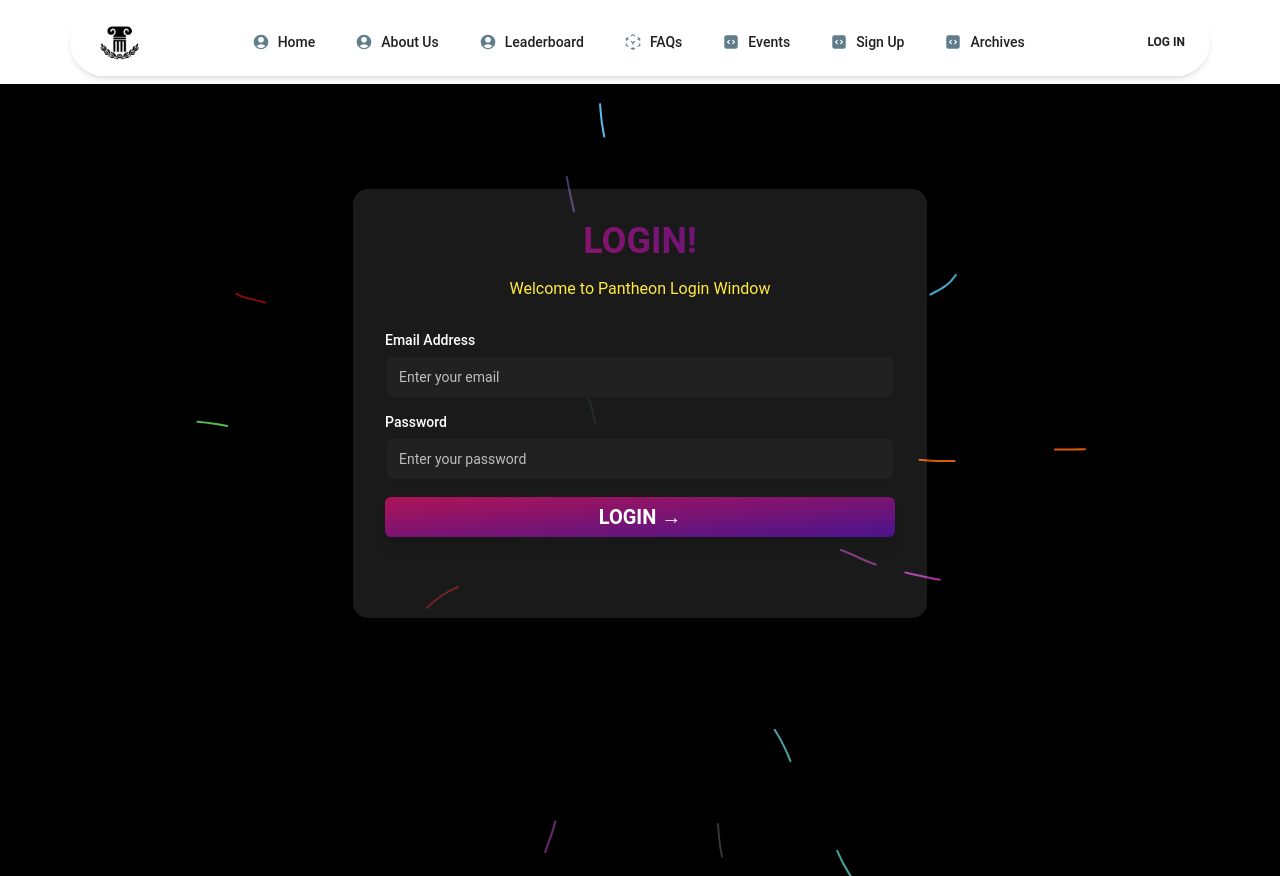
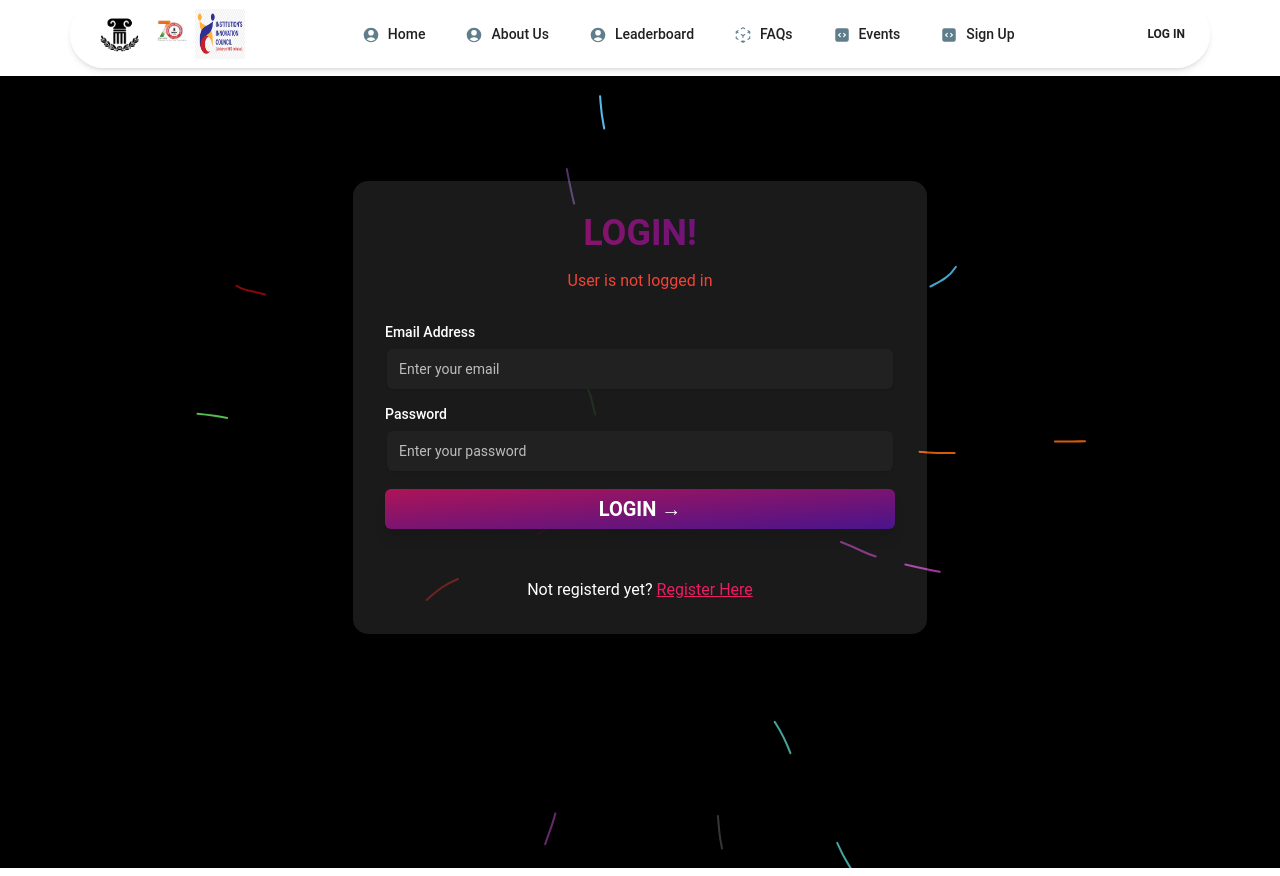
Before and after one commit to anish-k-mishra/PANTHEON_2024, a Next.js app: page /sign-in in a window 1280 px wide. Built offline with nearby package versions, Linux system fonts and the light colour scheme.

Commit message:
z index fix

```diff
--- a/src/app/(app)/team/page.jsx
+++ b/src/app/(app)/team/page.jsx
@@ -2,7 +2,7 @@
 import { useRouter } from "next/navigation";
 import { useState } from "react";
 import { Toaster, toast } from "react-hot-toast";
-import { BackgroundLines } from "../../../components/ui/CreateFormBg";
+// Removed BackgroundLines import
 import { cn } from "../../../lib/utils";
 import { jwtDecode } from "jwt-decode";
 
@@ -10,10 +10,9 @@ export default function Page() {
   const router = useRouter();
 
   return (
-    <div className="relative lg:-mt-10 sm:mt-15 flex flex-col md:flex-row justify-evenly items-center gap-10 min-h-screen md:gap-4">
+    <div className=" lg:-mt-10 sm:mt-15 flex flex-col md:flex-row justify-evenly items-center gap-10 min-h-screen md:gap-4">
       <Toaster position="top-center" reverseOrder={false} />
-      <BackgroundLines className="absolute inset-0 -z-10" />{" "}
-      {/* Ensure it stays in the background */}
+      {/* Removed BackgroundLines component */}
       <CreateTeam
         gradientClass="from-pink-800 to-purple-900"
         title="CREATE TEAM!"
@@ -44,7 +43,7 @@ function CreateTeam({
 }) {
   const router = useRouter();
   const token = localStorage.getItem("token");
-  const [formData, setFormData] = useState({ teamName: isJoinForm ? "" : "" }); // Handle different form data for joining
+  const [formData, setFormData] = useState({ teamName: isJoinForm ? "" : "" });
 
   // Check if the user is authenticated
   if (!token) {
--- a/src/components/CNavbar.jsx
+++ b/src/components/CNavbar.jsx
@@ -1,7 +1,10 @@
 import React, { useEffect, useState } from "react";
 import logoNavbar from "../assets/logo-navbar.png";
 import Link from "next/link";
-import { useRouter } from 'next/navigation';
+import { useRouter } from "next/navigation";
+import p35 from "../assets/70_years.png";
+import p36 from "../assets/iic.png";
+
 import {
   Navbar,
   MobileNav,
@@ -64,7 +67,8 @@ function ProfileMenu({ isLoggedIn, setIsLoggedIn, setIsLoading }) {
               />
               <ChevronDownIcon
                 strokeWidth={2.5}
-                className={`h-3 w-3 transition-transform ${isMenuOpen ? "rotate-180" : ""
+                className={`h-3 w-3 transition-transform ${
+                  isMenuOpen ? "rotate-180" : ""
                 }`}
               />
             </Button>
@@ -84,8 +88,6 @@ function ProfileMenu({ isLoggedIn, setIsLoggedIn, setIsLoading }) {
                         router.push("/");
                         setIsLoading(false);
                       }, 1000);
-        } else if (name === "dashboard") {
-          router.push("/dashboard");
                     }
                     closeMenu();
                   }}
@@ -102,14 +104,15 @@ function ProfileMenu({ isLoggedIn, setIsLoggedIn, setIsLoading }) {
                   <Typography
                     as="span"
                     variant="small"
-        className={`font-normal ${isLastItem ? "text-red-500" : ""}`}
+                    className={`font-normal ${
+                      isLastItem ? "text-red-500" : ""
+                    }`}
                   >
                     {label}
                   </Typography>
                 </MenuItem>
               );
             })}
-
           </MenuList>
         </Menu>
       )}
@@ -125,11 +128,10 @@ const navListItems = (isLoggedIn) => [
   { name: "faq", label: "FAQs", icon: CubeTransparentIcon },
   { name: "events", label: "Events", icon: CodeBracketSquareIcon },
   {
-    name: isLoggedIn ? "joinTeam" : "create",
+    name: isLoggedIn ? "team" : "create",
     label: isLoggedIn ? "Join Team" : "Sign Up",
     icon: CodeBracketSquareIcon,
   },
-  { name: "archives", label: "Archives", icon: CodeBracketSquareIcon },
 ];
 
 function NavList({ isLoggedIn, setIsLoggedIn, setIsNavOpen, isMobileView }) {
@@ -190,9 +192,19 @@ export function CNavbar() {
         </div>
       )}
 
-      <Navbar className="mx-auto max-w-screen-xl p-2 rounded-none md:rounded-full lg:pl-6 lg:mt-2">
+      <Navbar
+        className="mx-auto max-w-screen-xl p-2 rounded-none md:rounded-full lg:pl-6 lg:mt-2"
+        style={{ marginTop: 0 }}
+      >
         <div className="relative mx-auto flex items-center justify-between text-blue-gray-900">
+          <div className="flex">
+            <Link href="/">
               <Image src={logoNavbar} alt="logo" height={50} width={50} />
+            </Link>
+            <Image src={p35} alt="logo" height={50} width={50} />
+            <Image src={p36} alt="logo" height={50} width={50} />
+          </div>
+
           <div className="hidden lg:block">
             <NavList
               isLoggedIn={isLoggedIn}
--- a/src/components/Login.jsx
+++ b/src/components/Login.jsx
@@ -11,9 +11,8 @@ export function Login() {
     password: "",
     otp: "",
   });
-    const [step, setStep] = useState(1);
+  const [step, setStep] = useState(1); // 1: login, 2: otp
   const [isLoggedIn, setIsLoggedIn] = useState(false); // State to check if user is logged in
-    const [loading, setLoading] = useState(false); // Loader state
   const router = useRouter(); // Initialize router
 
   // Check if user is logged in on component mount
@@ -27,7 +26,7 @@ export function Login() {
 
   const handleSubmit = async (e) => {
     e.preventDefault();
-        setLoading(true);
+
     if (step === 1) {
       const res = await fetch("/api/login", {
         method: "POST",
@@ -38,8 +37,6 @@ export function Login() {
       });
 
       const data = await res.json();
-            setLoading(false);
-
       if (res.ok) {
         setStep(2);
       } else {
@@ -58,14 +55,11 @@ export function Login() {
       });
 
       const data = await res.json();
-            setLoading(false);
       if (res.ok) {
-                localStorage.setItem("token", data.token);
-                setIsLoggedIn(true);
-                toast.success("OTP verified. Redirecting to dashboard...");
-                setTimeout(() => {
-                    router.push("/dashboard");
-                }, 2000);
+        localStorage.setItem("token", data.token); // Store JWT token in local storage
+        setIsLoggedIn(true); // Update state to reflect that user is now logged in
+        toast.success("OTP verified. Login successful!");
+        router.push("/dashboard"); // Redirect to dashboard upon successful login
       } else {
         alert(data.message);
       }
@@ -89,16 +83,9 @@ export function Login() {
         {isLoggedIn ? (
           <p className="text-green-500">Redirecting to Dashboard...</p>
         ) : (
-                    <p className="text-yellow-500">Welcome to Pantheon Login Window</p>
+          <p className="text-red-500">User is not logged in</p>
         )}
       </div>
-
-            {/* Show loader while processing */}
-            {loading && (
-                <div className="text-center mb-4">
-                    <p className="text-blue-500">Processing...</p>
-                </div>
-            )}
 
       <form className="my-8" onSubmit={handleSubmit}>
         {step === 1 ? (
@@ -128,7 +115,8 @@ export function Login() {
             </LabelInputContainer>
             <button
               className="bg-gradient-to-br relative group/btn from-pink-800 to-purple-900 block w-full text-white rounded-md h-10 font-bold text-xl shadow-lg mb-2"
-                            type="submit" disabled={loading} // Disable button while loading
+              type="submit"
+              onClick={() => toast.success("OTP Sent on your Email!")}
             >
               LOGIN &rarr;
               <BottomGradient />
@@ -149,7 +137,7 @@ export function Login() {
             </LabelInputContainer>
             <button
               className="bg-gradient-to-br relative group/btn from-black to-neutral-600 block w-full text-white rounded-md h-10 font-medium shadow-lg mb-2"
-                            type="submit" disabled={loading} // Disable button while loading
+              type="submit"
             >
               Verify OTP &rarr;
               <BottomGradient />
@@ -158,6 +146,12 @@ export function Login() {
         )}
         <div className="bg-gradient-to-r from-transparent via-neutral-300 to-transparent my-4 h-[1px] w-full" />
       </form>
+      <p className="text-center text-white mt-4">
+        Not registerd yet?{" "}
+        <a href="/create" className="text-pink-500 underline">
+          Register Here
+        </a>{" "}
+      </p>
     </div>
   );
 }
--- a/src/lib/sendEmail.js
+++ b/src/lib/sendEmail.js
@@ -14,20 +14,8 @@ const sendEmail = async (recipient, subject, message) => {
     let mailOptions = {
       from: process.env.GMAIL_USER,
       to: recipient,
-      subject: "Your Pantheon 2024 OTP",
-      text:  `<div style="font-family: Arial, sans-serif; color: #333; line-height: 1.6; padding: 20px; border: 1px solid #ddd; border-radius: 10px; max-width: 600px; margin: 0 auto;">
-      <h2 style="color: #4CAF50; text-align: center;">Welcome to Pantheon Techfest 2024!</h2>
-      <p>Hi there,</p>
-      <p>Greetings from Pantheon WebTeam2024.</p>
-      <p>Your One-Time Password (OTP) is:</p>
-      <div style="font-size: 24px; text-align: center; font-weight: bold; color: #4CAF50; padding: 10px 0;">
-        ${otp}
-      </div>
-      <p>This OTP is valid for the next 10 minutes. Please use it to complete your login process.</p>
-      <p>If you didn't request this, please ignore this email.</p>
-      <p>Best regards,<br>Pantheon WebTeam2024 Team</p>
-      <hr style="border: 0; border-top: 1px solid #eee; margin-top: 20px;">
-    </div>`,
+      subject: subject,
+      text: message,
     };
 
     console.log("Sending email...");
```
Lines whose indentation alone changed are shown as unchanged.
